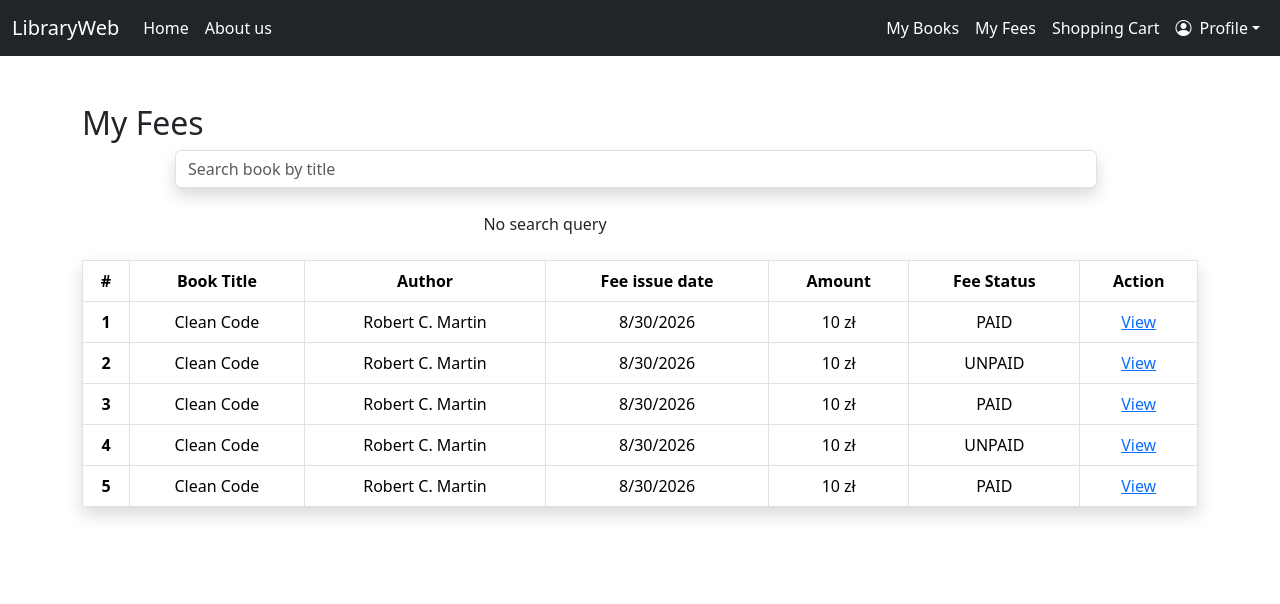
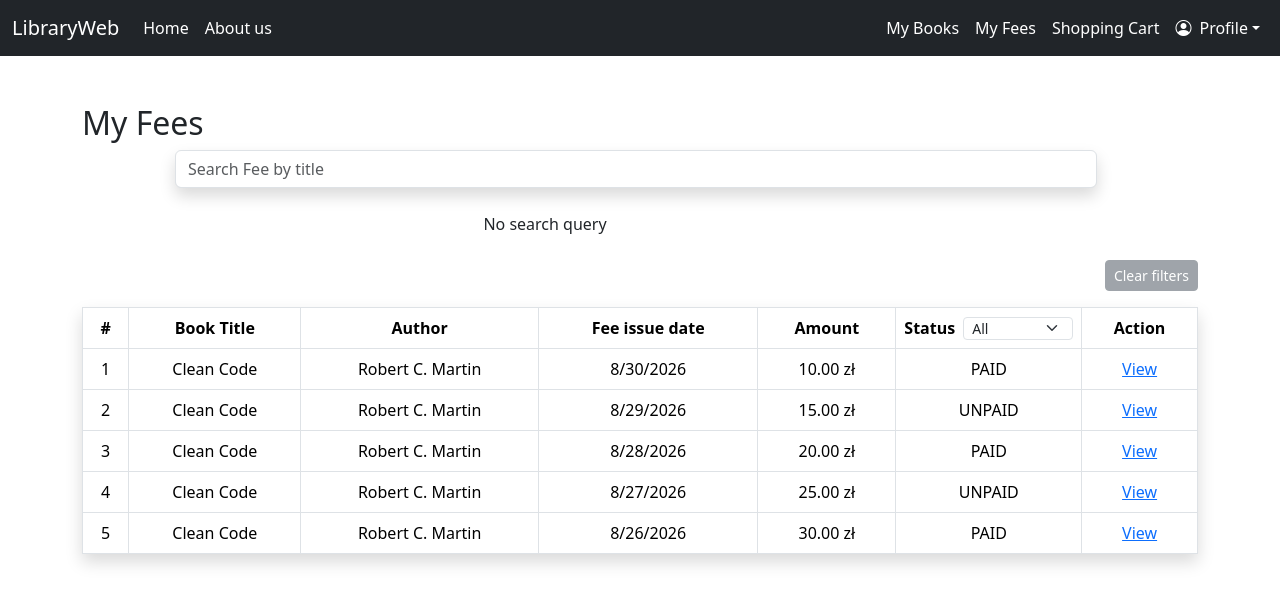
Before and after one commit to pterq/LibraryWeb, a React (Vite) app in the folder library-client/: page /my-fees in a window 1280 px wide. Shown: the top 604 px of the page. Built offline with nearby package versions, Linux system fonts and the light colour scheme; sample sign-in values are in the browser's storage.

Commit message:
front - fees filters

```diff
--- a/library-client/src/App.tsx
+++ b/library-client/src/App.tsx
@@ -15,7 +15,7 @@ import SettingsPage from "./component/user/SettingsPage";
 import LoginPage from "./component/login-register-logout/LoginPage";
 import RegisterPage from "./component/login-register-logout/RegisterPage";
 import BookCard from "./component/books/BookCard";
-
+import FeeCard from "./component/fees/FeeCard";
 import { AuthProvider } from "./context/AuthContext";
 import ProtectedRoute from "./component/common/ProtectedRoute";
 
@@ -53,6 +53,8 @@ function App() {
 							}
 						/>
 
+						<Route path="/fee/:id" element={<FeeCard />} />
+
 						<Route
 							path="/settings"
 							element={
--- a/library-client/src/component/books/BooksPage.tsx
+++ b/library-client/src/component/books/BooksPage.tsx
@@ -8,7 +8,7 @@ const BooksPage = () => {
 		<div>
 			<h2 className="d-flex justify-content-center mb-3">Books search and add to cart</h2>
 
-			<SearchBar searchBook={search} setSearchBook={setSearch} />
+			<SearchBar search={search} setSearch={setSearch} placeholder="Search Book by title" />
 
 			<BookGrid />
 		</div>
--- a/library-client/src/component/books/UserBooksPage.tsx
+++ b/library-client/src/component/books/UserBooksPage.tsx
@@ -18,7 +18,7 @@ const UserBooksPage = () => {
 		<div>
 			<h2>User's Books</h2>
 
-			<SearchBar searchBook={search} setSearchBook={setSearch} />
+			<SearchBar search={search} setSearch={setSearch} placeholder="Search Book by title" />
 
 			<table className="table table-bordered table-hover shadow text-center">
 				<thead>
--- a/library-client/src/component/common/SearchBar.tsx
+++ b/library-client/src/component/common/SearchBar.tsx
@@ -1,9 +1,10 @@
 interface SerachBarProps {
-	searchBook: string;
-	setSearchBook: (value: string) => void;
+	search: string;
+	setSearch: (value: string) => void;
+	placeholder?: string;
 }
 
-const SearchBar = ({ searchBook, setSearchBook }: SerachBarProps) => {
+const SearchBar = ({ search, setSearch, placeholder }: SerachBarProps) => {
 	return (
 		<div className="grid">
 			<div className="row"></div>
@@ -12,17 +13,17 @@ const SearchBar = ({ searchBook, setSearchBook }: SerachBarProps) => {
 					<input
 						className="form-control me-2 shadow"
 						type="search"
-						placeholder="Search book by title"
+						placeholder={placeholder || "Search bar"}
 						aria-label="Search"
-						value={searchBook}
-						onChange={(e) => setSearchBook(e.target.value)}
+						value={search}
+						onChange={(e) => setSearch(e.target.value)}
 					/>
 				</form>
 			</div>
 
 			<div className="row ">
 				<div className="d-flex justify-content-center col-sm-10 mb-4">
-					{searchBook ? `Searching for: ${searchBook}` : "No search query"}
+					{search ? `Searching for: ${search}` : "No search query"}
 				</div>
 			</div>
 		</div>
--- a/library-client/src/component/data/MockData.ts
+++ b/library-client/src/component/data/MockData.ts
@@ -62,7 +62,7 @@ const mockFee: FeeType = {
 	createdAt: "2026-08-30T04:42:43.95786",
 	id: 1,
 	loan: mockLoan,
-	paidAt: null,
+	paidAt: "",
 	status: "CANCELLED",
 	user: mockUser,
 };
@@ -109,6 +109,9 @@ const mockLoans: LoanType[] = Array.from({ length: 5 }, (_, i) => ({
 const mockFees: FeeType[] = Array.from({ length: 5 }, (_, i) => ({
 	...mockFee,
 	id: i + 1,
+	amount: 10.0 + i * 5, // Different amounts for each fee
+	// Different createdAt dates for each fee, -1 day for each subsequent fee
+	createdAt: new Date(Date.now() - i * 24 * 60 * 60 * 1000).toISOString(),
 	loan: mockLoans[i],
 	status: i % 2 === 0 ? "PAID" : "UNPAID",
 }));
--- /dev/null
+++ b/library-client/src/component/fees/FeeCard.tsx
@@ -0,0 +1,56 @@
+import React from "react";
+
+import type { FeeType } from "../../types/FeeType";
+
+//get fee id from url params
+import { useParams } from "react-router-dom";
+import { MockData } from "../data/MockData";
+
+const fees = MockData.mockFees;
+
+const FeeCard = () => {
+	const { id } = useParams<{ id: string }>();
+	const fee: FeeType | undefined = fees.find((f) => f.id === parseInt(id || "", 10));
+
+	if (!fee) {
+		return <div>Fee not found</div>;
+	}
+
+	return (
+		<div>
+			{/*back link*/}
+			<button className="btn btn-secondary" onClick={() => window.history.back()}>
+				Return
+			</button>
+
+			<h2>Fee info and payment</h2>
+			{/* Display fee information here */}
+			{/*<p>Fee ID: {fee.id}</p> */}
+			<p>Book Title: {fee.loan.bookPhysical.book.title}</p>
+			<p>
+				Author:{" "}
+				{fee.loan.bookPhysical.book.authors.authors
+					.map((a) => `${a.firstName} ${a.lastName}`)
+					.join(", ")}
+			</p>
+
+			<p>Amount: {fee.amount.toFixed(2)} zł</p>
+			<p>Status: {fee.status}</p>
+
+			{fee.status === "PAID" && (
+				<p>Paid at: {fee.paidAt ? new Date(fee.paidAt).toLocaleDateString() : "N/A"}</p>
+			)}
+			<p>Fee issue date: {new Date(fee.createdAt).toLocaleDateString()}</p>
+
+			{/* Add payment button or form here */}
+			{fee.status === "UNPAID" && (
+				<div className="d-flex align-items-center">
+					<button className="btn btn-primary">Pay Online</button>
+					<span className="ms-2">or pay in person at the library</span>
+				</div>
+			)}
+		</div>
+	);
+};
+
+export default FeeCard;
--- a/library-client/src/component/fees/MyFeesPage.tsx
+++ b/library-client/src/component/fees/MyFeesPage.tsx
@@ -1,122 +1,171 @@
-import { useState } from "react";
+import { useState, useMemo } from "react";
+import { Link } from "react-router-dom";
 
 import type { FeeType } from "../../types/FeeType";
-import type { BookType } from "../../types/BookType";
-
 import SearchBar from "../common/SearchBar";
-
 import { MockData } from "../data/MockData";
-import { Link } from "react-router-dom";
 
 const MyFeesPage = () => {
 	const [search, setSearch] = useState("");
+	const [filter, setFilter] = useState<"ALL" | "PAID" | "UNPAID" | "CANCELLED">("ALL");
 
-	//mock data for fees
-	const fees: FeeType[] = MockData.mockFees;
-	const books: BookType[] = MockData.mockBooks;
+	const [sortConfig, setSortConfig] = useState<{
+		key: string;
+		direction: "asc" | "desc";
+	} | null>(null);
 
-	{
-		/*
-[
-    {
-        "amount": 12.50,
-        "createdAt": "2026-08-30T05:32:21.277376",
-        "id": 3,
-        "loan": {
-            "copy": {
-                "book": {
-                    "bookAuthors": [],
-                    "category": null,
-                    "description": "A handbook of agile software craftsmanship",
-                    "id": 2,
-                    "isbn": "9780132350884",
-                    "publishedYear": 2008,
-                    "title": "Clean Code"
-                },
-                "createdAt": "2026-08-30T04:29:26.669671",
-                "id": 3,
-                "inventoryCode": "INV-2026-0021",
-                "status": "AVAILABLE",
-                "updatedAt": "2026-08-30T05:27:36.476013"
-            },
-            "dueDate": "2026-09-13T10:00:00",
-            "id": 1,
-            "loanDate": "2026-08-30T04:42:43.95786",
-            "returnDate": "2026-08-30T05:27:36.492792",
-            "status": "RETURNED",
-            "user": {
-                "createdAt": "2026-08-30T04:20:00.16212",
-                "email": "jan.kowalski@example.com",
-                "firstName": "Jan",
-                "id": 1,
-                "lastName": "Kowalski",
-                "passwordHash": "hashed_password_123",
-                "phone": "+48123456789",
-                "role": "USER",
-                "updatedAt": "2026-08-30T04:20:00.16212"
-            }
-        },
-        "paidAt": null,
-        "status": "CANCELLED",
-        "user": {
-            "createdAt": "2026-08-30T04:20:00.16212",
-            "email": "jan.kowalski@example.com",
-            "firstName": "Jan",
-            "id": 1,
-            "lastName": "Kowalski",
-            "passwordHash": "hashed_password_123",
-            "phone": "+48123456789",
-            "role": "USER",
-            "updatedAt": "2026-08-30T04:20:00.16212"
-        }
-    }
-]
+	const isFiltered = search !== "" || filter !== "ALL" || sortConfig !== null;
 
-*/
-	}
+	const requestSort = (key: string) => {
+		if (key === "status") return; // Fee Status NIE SORTUJE
+
+		let direction: "asc" | "desc" = "asc";
+
+		if (sortConfig && sortConfig.key === key && sortConfig.direction === "asc") {
+			direction = "desc";
+		}
+
+		setSortConfig({ key, direction });
+	};
+
+	const getSortIcon = (key: string) => {
+		if (key === "status") return ""; // brak sortowania
+		if (!sortConfig || sortConfig.key !== key) return "";
+		return sortConfig.direction === "asc" ? "▲" : "▼";
+	};
+
+	const fees = useMemo(() => {
+		let data = [...MockData.mockFees];
+
+		if (filter !== "ALL") {
+			data = data.filter((fee) => fee.status === filter);
+		}
+
+		if (sortConfig) {
+			data.sort((a, b) => {
+				let aVal: any;
+				let bVal: any;
+
+				switch (sortConfig.key) {
+					case "title":
+						aVal = a.loan.bookPhysical.book.title;
+						bVal = b.loan.bookPhysical.book.title;
+						break;
+					case "author":
+						aVal = a.loan.bookPhysical.book.authors.authors
+							.map((x) => `${x.firstName} ${x.lastName}`)
+							.join(", ");
+						bVal = b.loan.bookPhysical.book.authors.authors
+							.map((x) => `${x.firstName} ${x.lastName}`)
+							.join(", ");
+						break;
+					case "createdAt":
+						aVal = new Date(a.createdAt).getTime();
+						bVal = new Date(b.createdAt).getTime();
+						break;
+					default:
+						aVal = a[sortConfig.key as keyof FeeType];
+						bVal = b[sortConfig.key as keyof FeeType];
+				}
+
+				if (typeof aVal === "number" && typeof bVal === "number") {
+					return sortConfig.direction === "asc" ? aVal - bVal : bVal - aVal;
+				}
+
+				return sortConfig.direction === "asc"
+					? String(aVal).localeCompare(String(bVal))
+					: String(bVal).localeCompare(String(aVal));
+			});
+		}
+
+		return data;
+	}, [filter, sortConfig]);
 
 	return (
 		<div>
 			<h2>My Fees</h2>
 
-			<SearchBar searchBook={search} setSearchBook={setSearch} />
+			<SearchBar search={search} setSearch={setSearch} placeholder="Search Fee by title" />
+
+			{/*Clear filters button*/}
+			<div className="d-flex justify-content-end mb-3">
+				<button
+					className="btn btn-secondary btn-sm"
+					disabled={!isFiltered}
+					onClick={() => {
+						setSearch("");
+						setFilter("ALL");
+						setSortConfig(null);
+					}}
+				>
+					Clear filters
+				</button>
+			</div>
 
 			<table className="table table-bordered table-hover shadow text-center">
 				<thead>
 					<tr>
-						<th scope="col">#</th>
-						<th scope="col">Book Title</th>
-						<th scope="col">Author</th>
-						<th scope="col">Fee issue date</th>
-						<th scope="col">Amount</th>
-						<th scope="col">Fee Status</th>
-						<th scope="col">Action</th>
+						<th onClick={() => requestSort("id")}># {getSortIcon("id")}</th>
+
+						<th onClick={() => requestSort("title")}>
+							Book Title {getSortIcon("title")}
+						</th>
+
+						<th onClick={() => requestSort("author")}>
+							Author {getSortIcon("author")}
+						</th>
+
+						<th onClick={() => requestSort("createdAt")}>
+							Fee issue date {getSortIcon("createdAt")}
+						</th>
+
+						<th onClick={() => requestSort("amount")}>
+							Amount {getSortIcon("amount")}
+						</th>
+
+						<th className="text-start" style={{ width: "5%" }}>
+							<div className="d-flex align-items-center gap-2">
+								<span>Status</span>
+
+								<select
+									className="form-select form-select-sm py-0"
+									style={{ width: "auto" }}
+									value={filter}
+									onChange={(e) => setFilter(e.target.value as any)}
+								>
+									<option value="ALL">All</option>
+									<option value="PAID">Paid</option>
+									<option value="UNPAID">Unpaid</option>
+									<option value="CANCELLED">Cancelled</option>
+								</select>
+							</div>
+						</th>
+
+						<th>Action</th>
 					</tr>
 				</thead>
-				<tbody className="text-center">
+
+				<tbody>
 					{fees
-						.filter((fees) =>
-							fees.loan.bookPhysical.book.title
+						.filter((fee) =>
+							fee.loan.bookPhysical.book.title
 								.toLowerCase()
 								.includes(search.toLowerCase()),
 						)
-						.map((fees, index) => (
-							<tr key={fees.id}>
-								<th scope="row" key={index}>
-									{index + 1}
-								</th>
-
-								<td>{fees.loan.bookPhysical.book.title}</td>
+						.map((fee, index) => (
+							<tr key={fee.id}>
+								<td>{index + 1}</td>
+								<td>{fee.loan.bookPhysical.book.title}</td>
 								<td>
-									{fees.loan.bookPhysical.book.authors.authors
+									{fee.loan.bookPhysical.book.authors.authors
 										.map((a) => `${a.firstName} ${a.lastName}`)
 										.join(", ")}
 								</td>
-								<td>{new Date(fees.loan.loanDate).toLocaleDateString()}</td>
-								<td>{fees.amount} zł</td>
-								<td>{fees.status}</td>
+								<td>{new Date(fee.createdAt).toLocaleDateString()}</td>
+								<td>{fee.amount.toFixed(2)} zł</td>
+								<td>{fee.status}</td>
 								<td>
-									<Link to={`/fees/${fees.id}`}>View</Link>
+									<Link to={`/fee/${fee.id}`}>View</Link>
 								</td>
 							</tr>
 						))}
```
